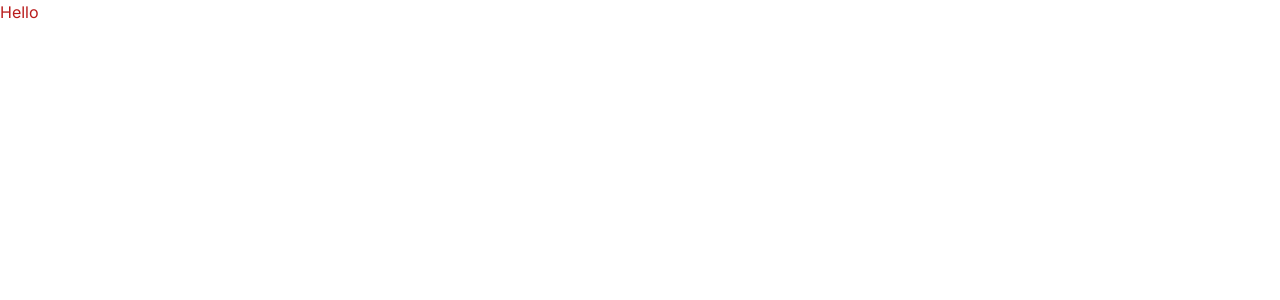
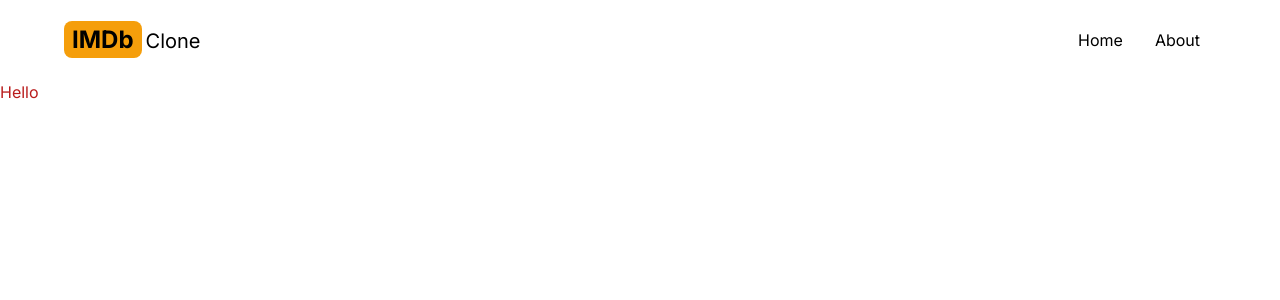
Before and after one commit to Demyus/hospetapp, a Next.js app: page / in a window 1280 px wide. Shown: the top 300 px of the page. Built offline with nearby package versions, Linux system fonts and the light colour scheme.

Commit message:
creating nav

```diff
--- a/package.json
+++ b/package.json
@@ -11,7 +11,8 @@
   "dependencies": {
     "next": "13.4.4",
     "react": "18.2.0",
-    "react-dom": "18.2.0"
+    "react-dom": "18.2.0",
+    "react-icons": "^4.9.0"
   },
   "devDependencies": {
     "autoprefixer": "^10.4.14",
--- a/src/app/layout.js
+++ b/src/app/layout.js
@@ -1,3 +1,4 @@
+import Header from '@/components/Header'
 import './globals.css'
 import { Inter } from 'next/font/google'
 
@@ -11,7 +12,11 @@
 export default function RootLayout({ children }) {
   return (
     <html lang="en">
-      <body className={inter.className}>{children}</body>
+      <body className={inter.className}>
+      <Header />
+      {children}
+
+      </body>
     </html>
   )
 }
--- /dev/null
+++ b/src/components/Header.jsx
@@ -0,0 +1,23 @@
+import Link from "next/link";
+import MenuItem from "./MenuItem";
+import {AiFillHome} from 'react-icons/ai';
+import {BsFillInfoCircleFill} from 'react-icons/bs';
+
+export default function Header () {
+    return (
+        <div className="flex flex-row-reverse justify-between mx-2 max-w-6xl sm:mx-auto items-center py-6">
+            <div className="flex">
+                <MenuItem title={'Home'}  address={'/'} Icon={AiFillHome} />
+                <MenuItem title={'About'} address={'/about'} Icon={BsFillInfoCircleFill} />
+            </div>
+            <div>
+                <Link href="/">
+                    <h2 className="text-2xl">
+                        <span className="font-bold bg-amber-500 py-1 px-2 rounded-lg mr-1">IMDb</span>
+                        <span className="text-xl hidden sm:inline">Clone</span>
+                    </h2>
+                </Link>
+            </div>
+        </div>
+    )
+}
--- /dev/null
+++ b/src/components/MenuItem.jsx
@@ -0,0 +1,12 @@
+import Link from "next/link";
+
+export default function MenuItem({title, address, Icon}) {
+    return (
+        <div className="mx-4">
+            <Link href={address} className="hover:text-blue-700 hover:underline" >
+                <Icon className='block md:hidden  ' />
+                <p className="hidden md:block">{title}</p>
+            </Link>
+        </div>
+    )
+}
```
Also changed, not shown: 1 other file (tests, documents, lock files or other folders).
